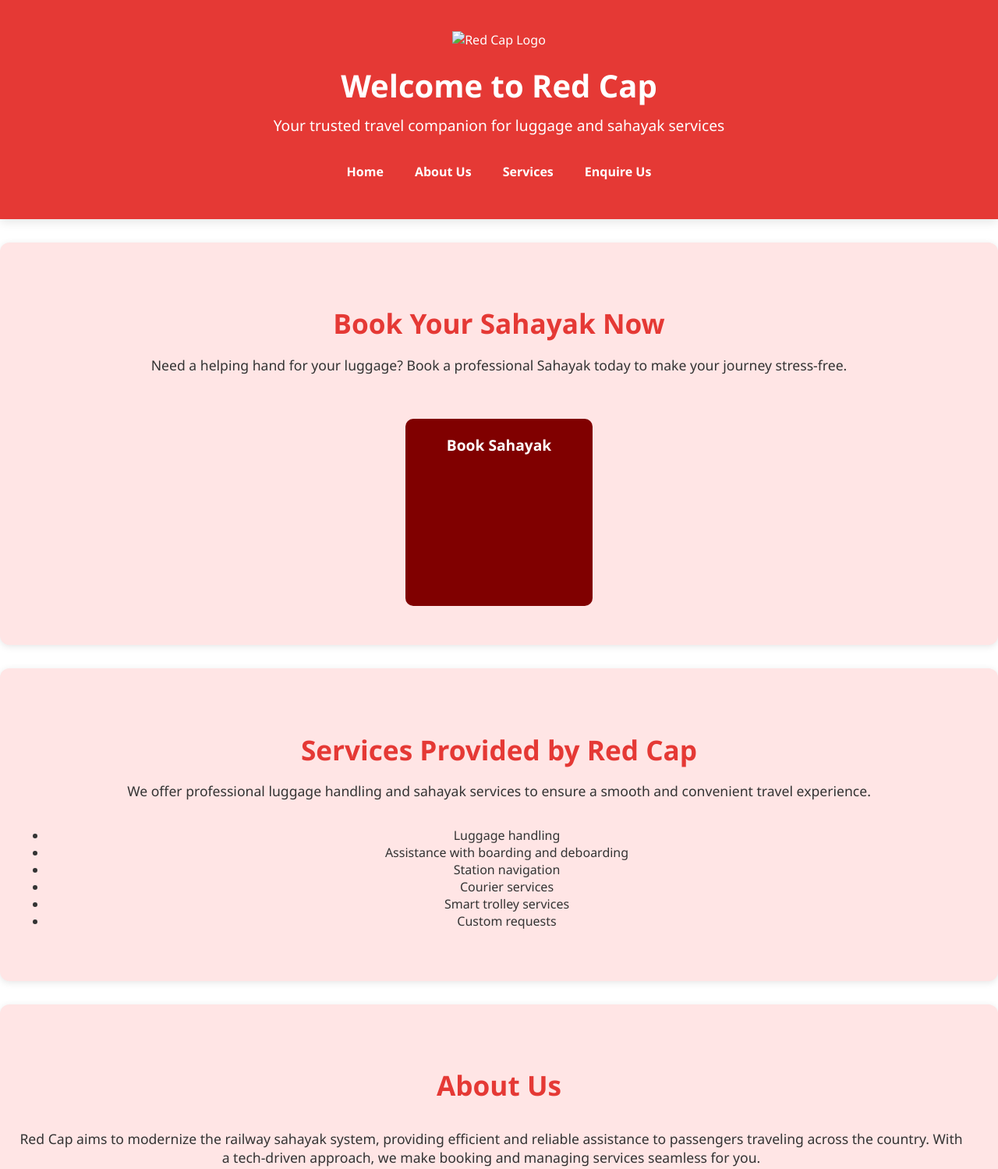
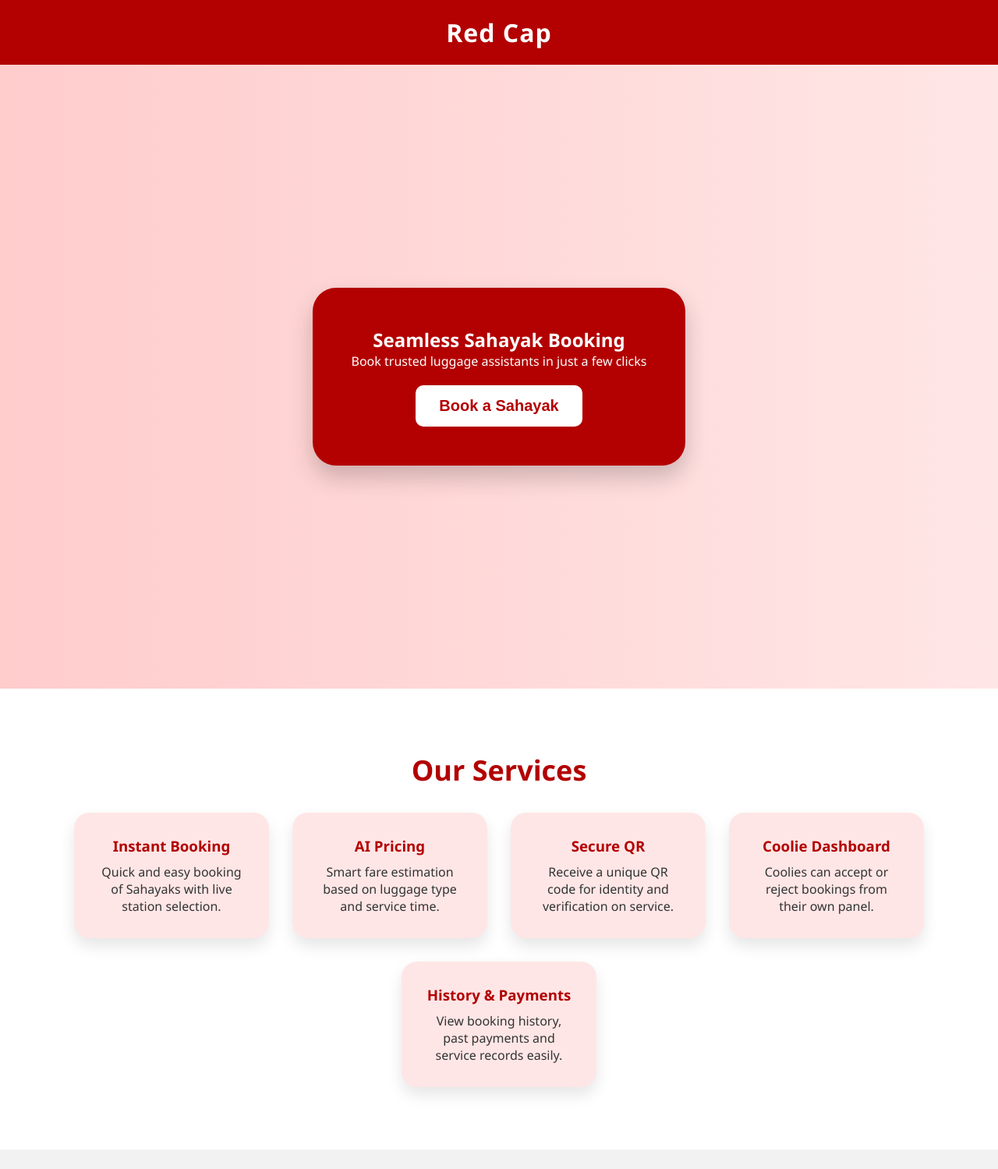
Before and after one commit to yashodeepbhosale/Red-Cap-website-, a plain HTML site: page index.html in a window 1280 px wide. Shown: the top 1499 px of the page at 78% size. Drawn offline with Linux system fonts and the light colour scheme.

Commit message:
Updated website layout with new sections and scroll

```diff
--- a/index.html
+++ b/index.html
@@ -1,226 +1,202 @@
 <!DOCTYPE html>
 <html lang="en">
 <head>
-  <meta charset="UTF-8" />
-  <meta name="viewport" content="width=device-width, initial-scale=1.0"/>
-  <title>Red Cap - Smart Railway Sahayak Booking</title>
+  <meta charset="UTF-8">
+  <meta name="viewport" content="width=device-width, initial-scale=1.0">
+  <title>Red Cap</title>
   <style>
-    :root {
-      --red: #e53935;
-      --maroon: #800000;
-      --light-red: #ffe5e5;
-      --dark-maroon: #660000;
+    * {
+      margin: 0;
+      padding: 0;
+      box-sizing: border-box;
+      scroll-behavior: smooth;
     }
 
     body {
-      font-family: 'Segoe UI', Tahoma, Geneva, Verdana, sans-serif;
-      margin: 0;
-      background-color: #ffffff;
+      font-family: 'Segoe UI', sans-serif;
       color: #333;
-      overflow-x: hidden;
     }
 
     header {
-      background-color: var(--red);
+      background-color: #b30000;
       color: white;
-      padding: 40px 20px;
+      padding: 20px 40px;
       text-align: center;
-      box-shadow: 0 4px 12px rgba(0, 0, 0, 0.1);
+      font-size: 32px;
+      font-weight: bold;
+      letter-spacing: 1px;
     }
 
-    header img {
-      width: 80px;
-      height: auto;
+    section {
+      padding: 80px 20px;
+      text-align: center;
+    }
+
+    .hero {
+      background: linear-gradient(to right, #ffcccc, #ffe6e6);
+      height: 100vh;
+      display: flex;
+      justify-content: center;
+      align-items: center;
+    }
+
+    .hero-box {
+      background-color: #b30000;
+      color: white;
+      padding: 50px;
+      border-radius: 30px;
+      box-shadow: 0 15px 30px rgba(0,0,0,0.2);
+    }
+
+    .hero-box button {
+      background-color: white;
+      color: #b30000;
+      border: none;
+      padding: 15px 30px;
+      font-size: 20px;
+      font-weight: bold;
+      border-radius: 10px;
+      margin-top: 20px;
+      cursor: pointer;
+      transition: 0.3s ease;
+    }
+
+    .hero-box button:hover {
+      background-color: #ffcccc;
+    }
+
+    .services {
+      background-color: #fff;
+    }
+
+    .services h2 {
+      font-size: 36px;
+      color: #b30000;
       margin-bottom: 20px;
     }
 
-    header h1 {
-      font-size: 2.5em;
-      margin: 0;
+    .service-cards {
+      display: flex;
+      flex-wrap: wrap;
+      justify-content: center;
+      gap: 30px;
+      margin-top: 30px;
     }
 
-    header p {
-      font-size: 1.2em;
-      margin-top: 10px;
+    .card {
+      background-color: #ffe6e6;
+      border-radius: 20px;
+      padding: 30px;
+      width: 250px;
+      box-shadow: 0 10px 20px rgba(0,0,0,0.1);
     }
 
-    nav ul {
-      display: flex;
-      justify-content: center;
-      list-style: none;
-      padding: 0;
-      margin: 25px 0 0;
-      flex-wrap: wrap;
+    .card h3 {
+      color: #b30000;
+      margin-bottom: 10px;
     }
 
-    nav ul li {
-      margin: 10px 20px;
+    .about {
+      background-color: #f2f2f2;
     }
 
-    nav ul li a {
-      color: white;
-      text-decoration: none;
-      font-weight: 600;
-      font-size: 1em;
-      padding-bottom: 2px;
-      border-bottom: 2px solid transparent;
-      transition: all 0.3s ease-in-out;
+    .about h2 {
+      color: #b30000;
+      font-size: 36px;
+      margin-bottom: 20px;
     }
 
-    nav ul li a:hover {
-      border-color: white;
+    .about-content {
+      display: flex;
+      flex-direction: row;
+      justify-content: center;
+      align-items: start;
+      gap: 50px;
+      flex-wrap: wrap;
+      max-width: 1000px;
+      margin: auto;
+      text-align: left;
     }
 
-    .square-tab {
-      display: inline-block;
-      padding: 20px;
-      background-color: var(--maroon);
-      color: white;
-      font-size: 1.2em;
-      font-weight: bold;
-      border-radius: 10px;
-      text-align: center;
-      text-decoration: none;
-      margin-top: 40px;
-      transition: background-color 0.3s ease, transform 0.3s ease;
-      width: 200px;
-      height: 200px;
+    .about-content p {
+      flex: 1;
+      font-size: 18px;
+      line-height: 1.6;
     }
 
-    .square-tab:hover {
-      background-color: var(--dark-maroon);
-      transform: scale(1.1);
+    .linkedin-link {
+      margin-top: 20px;
+      display: inline-block;
+      color: #0e76a8;
+      font-weight: bold;
+      text-decoration: none;
     }
 
-    .main-content {
+    .footer {
+      background-color: #b30000;
+      color: white;
       text-align: center;
-      padding: 50px 20px;
-      background-color: var(--light-red);
-      box-shadow: 0 2px 10px rgba(0, 0, 0, 0.1);
-      margin: 30px 0;
-      border-radius: 12px;
+      padding: 20px;
+      font-size: 16px;
     }
 
-    .main-content h2 {
-      font-size: 2.2em;
-      color: var(--red);
-      margin-bottom: 15px;
-    }
-
-    .main-content p {
-      font-size: 1.1em;
-      color: #333;
-    }
-
-    section {
-      padding: 50px 20px;
-      background-color: var(--light-red);
-      box-shadow: 0 2px 10px rgba(0, 0, 0, 0.1);
-      margin: 30px 0;
-      border-radius: 12px;
-    }
-
-    footer {
-      background-color: var(--red);
-      color: white;
-      padding: 20px;
-      text-align: center;
-      margin-top: 40px;
-    }
-
-    .social-media {
-      text-align: center;
-      padding: 20px 0;
-      background-color: #f4f4f4;
-      margin-top: 40px;
-    }
-
-    .social-media a {
-      text-decoration: none;
-      margin: 0 15px;
-      color: var(--maroon);
-      font-size: 1.5em;
-    }
-
-    .social-media a:hover {
-      color: var(--red);
-    }
-
-    .scroll-section {
-      max-height: 400px;
-      overflow-y: auto;
-      padding-right: 20px;
+    @media (max-width: 768px) {
+      .about-content {
+        flex-direction: column;
+        text-align: center;
+      }
     }
   </style>
 </head>
 <body>
-  <header>
-    <img src="logo.png" alt="Red Cap Logo"/>
-    <h1>Welcome to Red Cap</h1>
-    <p>Your trusted travel companion for luggage and sahayak services</p>
-    <nav>
-      <ul>
-        <li><a href="#">Home</a></li>
-        <li><a href="#about">About Us</a></li>
-        <li><a href="#services">Services</a></li>
-        <li><a href="#contact">Enquire Us</a></li>
-      </ul>
-    </nav>
-  </header>
 
-  <section class="main-content">
-    <h2>Book Your Sahayak Now</h2>
-    <p>Need a helping hand for your luggage? Book a professional Sahayak today to make your journey stress-free.</p>
-    <a href="#services" class="square-tab">Book Sahayak</a>
-  </section>
+  <header>Red Cap</header>
 
-  <section id="services" class="main-content">
-    <h2>Services Provided by Red Cap</h2>
-    <p>We offer professional luggage handling and sahayak services to ensure a smooth and convenient travel experience.</p>
-    <div class="scroll-section">
-      <ul>
-        <li>Luggage handling</li>
-        <li>Assistance with boarding and deboarding</li>
-        <li>Station navigation</li>
-        <li>Courier services</li>
-        <li>Smart trolley services</li>
-        <li>Custom requests</li>
-      </ul>
+  <section class="hero">
+    <div class="hero-box">
+      <h1>Seamless Sahayak Booking</h1>
+      <p>Book trusted luggage assistants in just a few clicks</p>
+      <button onclick="alert('Booking feature coming soon!')">Book a Sahayak</button>
     </div>
   </section>
 
-  <section id="about" class="main-content">
-    <h2>About Us</h2>
-    <div class="scroll-section">
-      <p>Red Cap aims to modernize the railway sahayak system, providing efficient and reliable assistance to passengers traveling across the country. With a tech-driven approach, we make booking and managing services seamless for you.</p>
+  <section class="services">
+    <h2>Our Services</h2>
+    <div class="service-cards">
+      <div class="card">
+        <h3>Instant Booking</h3>
+        <p>Quick and easy booking of Sahayaks with live station selection.</p>
+      </div>
+      <div class="card">
+        <h3>AI Pricing</h3>
+        <p>Smart fare estimation based on luggage type and service time.</p>
+      </div>
+      <div class="card">
+        <h3>Secure QR</h3>
+        <p>Receive a unique QR code for identity and verification on service.</p>
+      </div>
+      <div class="card">
+        <h3>Coolie Dashboard</h3>
+        <p>Coolies can accept or reject bookings from their own panel.</p>
+      </div>
+      <div class="card">
+        <h3>History & Payments</h3>
+        <p>View booking history, past payments and service records easily.</p>
+      </div>
     </div>
   </section>
 
-  <section id="about-red-cap" class="main-content">
-    <h2>About Red Cap</h2>
-    <div class="scroll-section">
-      <p>Founded by Yashodeep Bhosale, Red Cap is on a mission to revolutionize the way sahayak services are provided. We focus on delivering customer-centric solutions that offer convenience, safety, and efficiency.</p>
+  <section class="about" id="about">
+    <h2>About Us</h2>
+    <div class="about-content">
+      <p><strong>About Red Cap:</strong> Red Cap is India's first digital platform for booking Sahayaks (Coolies) at railway stations. Our mission is to modernize and digitize luggage assistance while ensuring transparency, affordability, and convenience for passengers.</p>
+      <p><strong>About the Founder:</strong> Yashodeep Bhosale is an aspiring engineer and innovator. Passionate about solving real-life problems with tech, he founded Red Cap to empower both railway passengers and hardworking Sahayaks. <a class="linkedin-link" href="https://www.linkedin.com/in/yashodeepbhosale/" target="_blank">Connect on LinkedIn</a></p>
     </div>
   </section>
 
-  <section id="founder" class="main-content">
-    <h2>About the Founder</h2>
-    <div class="scroll-section">
-      <p><strong>Yashodeep Bhosale</strong> is the founder of Red Cap. With a passion for making travel more accessible, Yashodeep has integrated modern technology into traditional services to create a more reliable and streamlined travel experience.</p>
-      <p>Connect with Yashodeep on <a href="https://www.linkedin.com/in/yashodeep-bhosale/" target="_blank">LinkedIn</a></p>
-    </div>
+  <section class="footer">
+    <p>© Yashodeep Bhosale. All rights reserved.</p>
   </section>
 
-  <footer>
-    <p>&copy; 2025 Yashodeep Bhosale. All rights reserved.</p>
-  </footer>
-
-  <section class="social-media">
-    <h2>Connect With Us</h2>
-    <a href="https://www.linkedin.com/company/redcap" target="_blank">LinkedIn</a>
-    <a href="https://www.instagram.com/redcap" target="_blank">Instagram</a>
-    <a href="https://www.facebook.com/redcap" target="_blank">Facebook</a>
-    <a href="https://twitter.com/redcap" target="_blank">Twitter</a>
-  </section>
 </body>
 </html>
```
